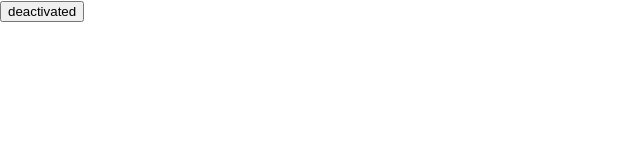
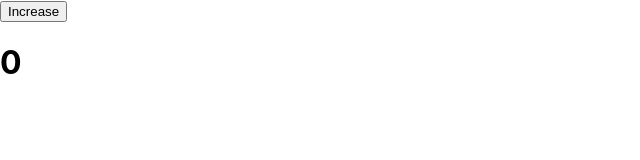
Before and after one commit to rupeshpanwar/hooks-playground, a React (Create React App) app: page / in a window 1280 px wide. Shown: the top 160 px of the page, without its empty margins (0-640 px from the left). Built offline with nearby package versions, Linux system fonts and the light colour scheme.

Commit message:
use State with count

```diff
--- a/src/App.js
+++ b/src/App.js
@@ -1,22 +1,44 @@
 import React, { useState } from 'react'
 
+//increament test for useState
+
+function App() {
+  const [count, setCount] = useState(0)
+
+  // const handleClick = () => setCount(count + 1) //method 1
+
+  //method 2
+  const handleClick = () => setCount((prevCount) => {
+    return prevCount + 1;
+  })
+
+  return (
+    <>
+      <button onClick={handleClick}>
+        Increase
+      </button>
+      <h1>{count}</h1>
+    </>
+  )
+}
+
+//invoke useState
+// function App() {
+
+//   const [activated, setActivated] = useState(false)
+
+//   const buttonText = activated ? 'activated' : 'deactivated'
+
+//   function onClick() {
+//     setActivated(!activated)
+//   }
+
+//   return (
+//     <button onClick={onClick}>
+//       {buttonText}
+//     </button>
+//   );
+// }
 
 
-function App() {
-
-  const [activated, setActivated] = useState(false)
-
-  const buttonText = activated ? 'activated' : 'deactivated'
-
-  function onClick() {
-    setActivated(!activated)
-  }
-
-  return (
-    <button onClick={onClick}>
-      {buttonText}
-    </button>
-  );
-}
-
 export default App;
```
